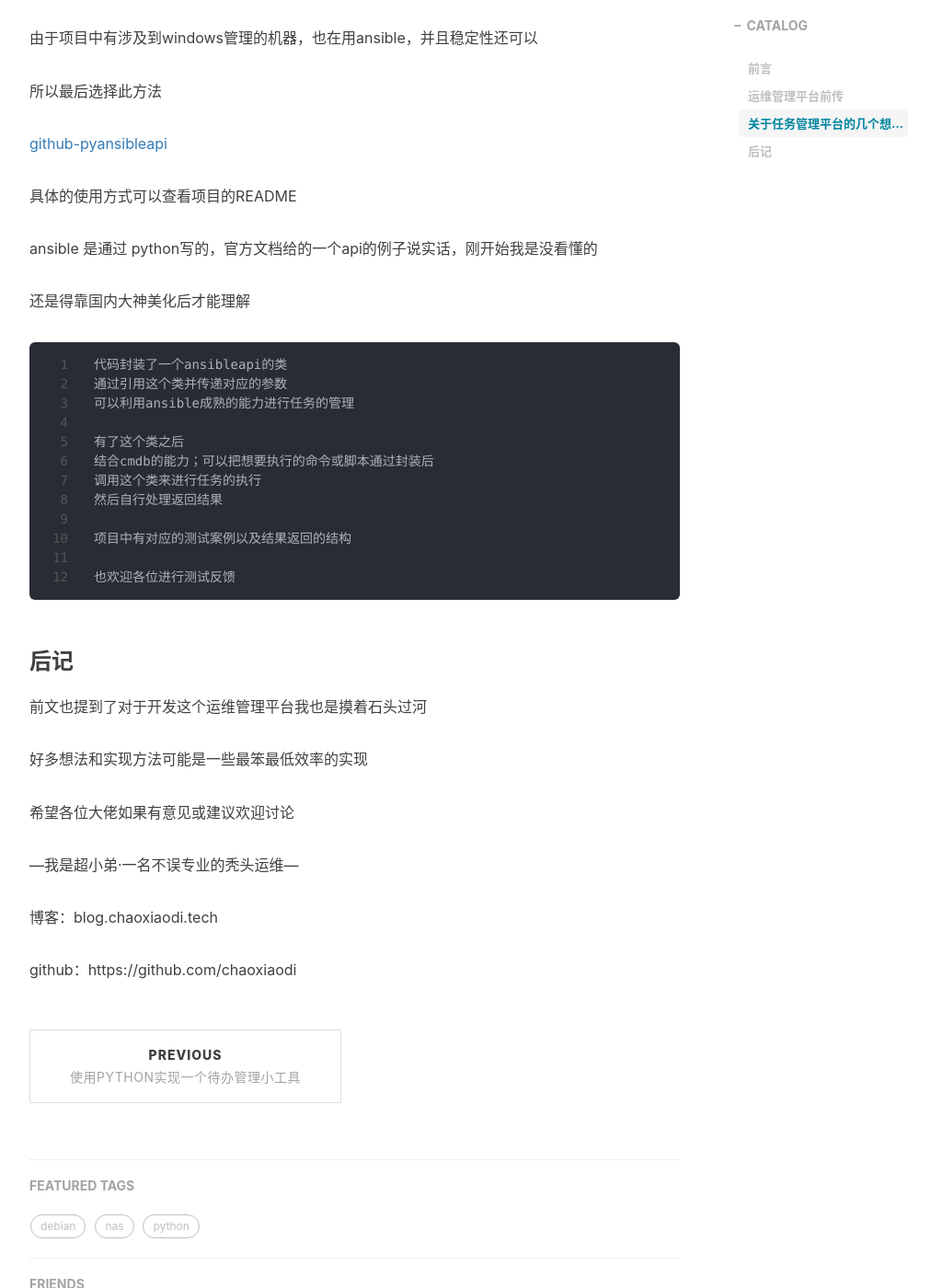
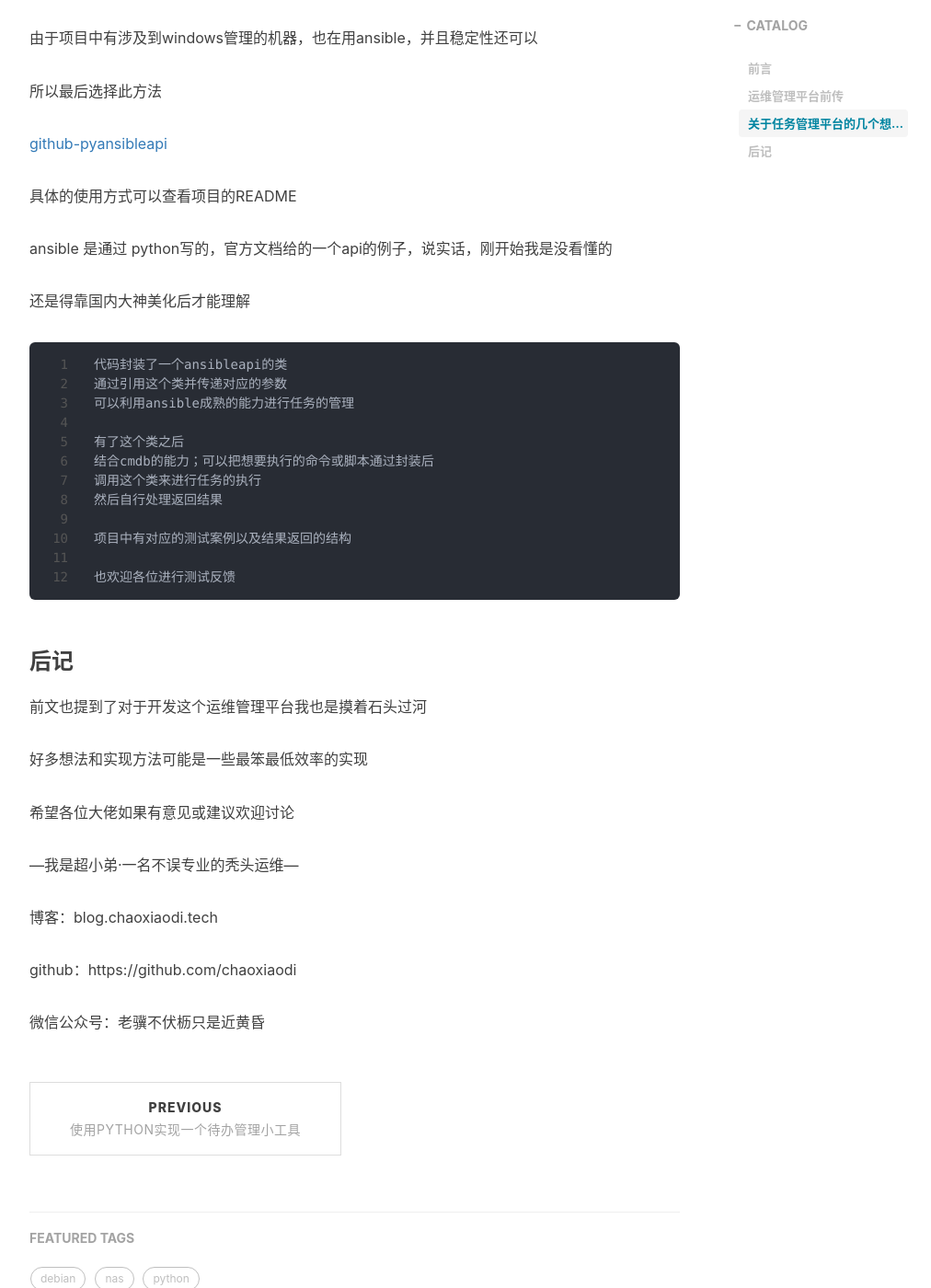
Before and after one commit to chaoxiaodi/chaoxiaodi.github.io, a Jekyll site: the page built from _posts/2021-03-15-python-ansible-api调用实现.md, in a window 1280 px wide and 1400 px high, scrolled down 2629 px. Shown: the whole window at 92% size, without its empty margins (233-1245 px from the left). Built offline with Jekyll 4.4.1, drawn with Linux system fonts in a browser that asks for light colours; nearby versions of some CDN libraries; comment, search, counter and statistics services are not loaded; some of the changed text lies outside the part shown.

Commit message:
add bottom info

```diff
--- a/_posts/2021-03-15-python-ansible-api调用实现.md
+++ b/_posts/2021-03-15-python-ansible-api调用实现.md
@@ -105,7 +105,7 @@ tags:
 
 具体的使用方式可以查看项目的README
 
-ansible 是通过 python写的，官方文档给的一个api的例子说实话，刚开始我是没看懂的
+ansible 是通过 python写的，官方文档给的一个api的例子，说实话，刚开始我是没看懂的
 
 还是得靠国内大神美化后才能理解
 
@@ -138,3 +138,5 @@ ansible 是通过 python写的，官方文档给的一个api的例子说实话
 博客：blog.chaoxiaodi.tech
 
 github：https://github.com/chaoxiaodi
+
+微信公众号：老骥不伏枥只是近黄昏
```
Also changed, not shown: other parts of _posts/2021-03-15-python-ansible-api调用实现.md (+1 -1 lines).
